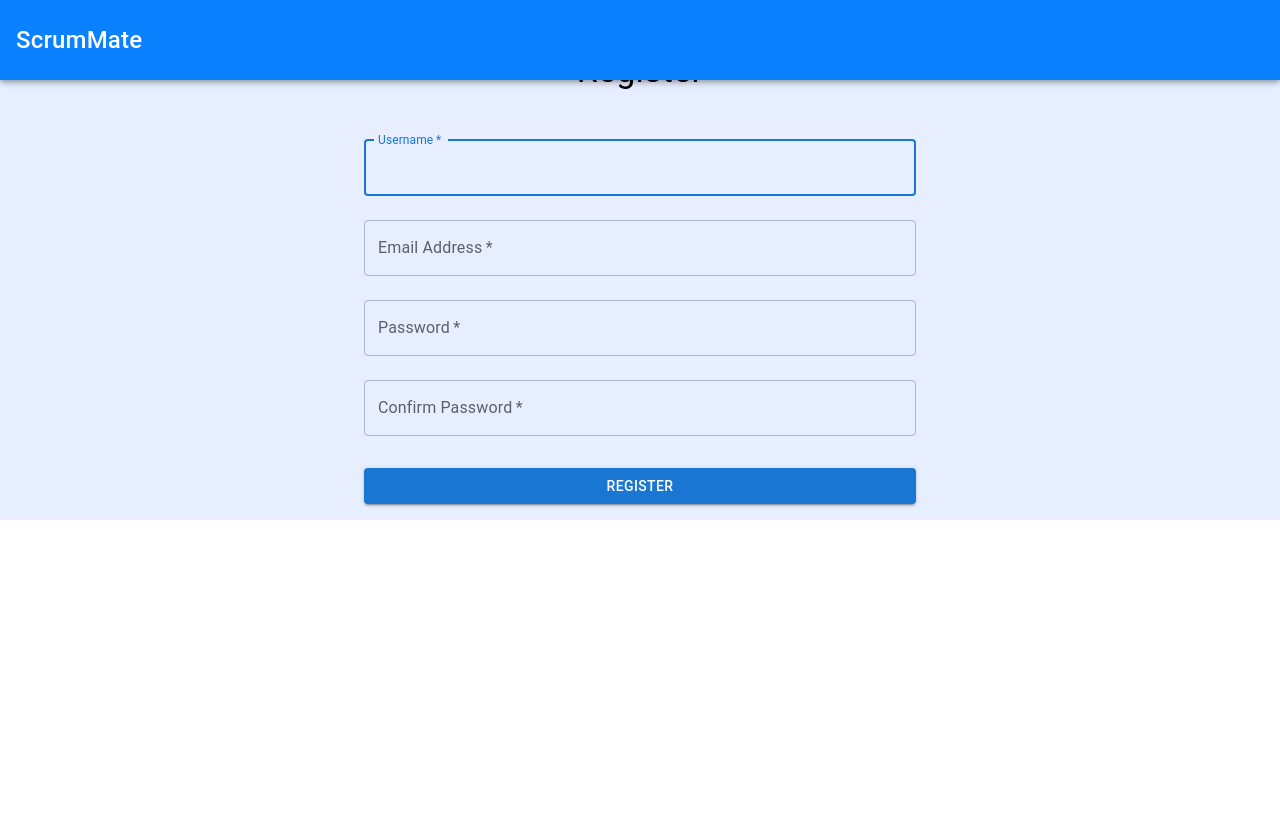
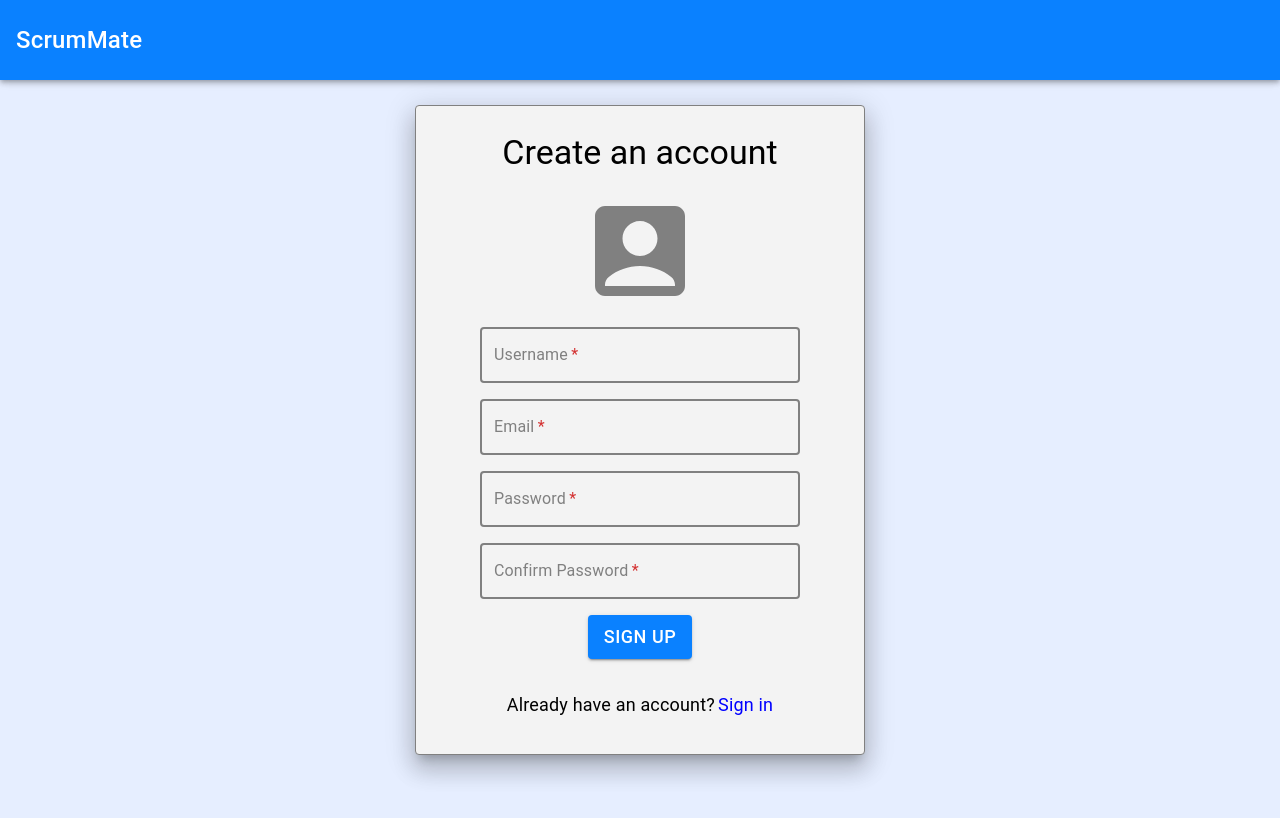
Before and after one commit to adhocmaster/ScrumMate, a React (Create React App) app in the folder frontend/: page /register in a window 1280 px wide. Shown: the top 818 px of the page. Built offline with nearby package versions, Linux system fonts and the light colour scheme; no server answers.

Commit message:
create account frontend done

```diff
--- a/frontend/src/Pages/Register.jsx
+++ b/frontend/src/Pages/Register.jsx
@@ -1,12 +1,33 @@
 import React, { useState } from 'react';
+import Box from '@mui/material/Box';
+import Typography from '@mui/material/Typography';
+import TextField from '@mui/material/TextField';
+import Button from '@mui/material/Button';
+import Link from '@mui/material/Link';
 import { useNavigate } from 'react-router-dom';
-import { Box, Container, TextField, Button, Typography } from '@mui/material';
+import AccountBoxIcon from '@mui/icons-material/AccountBox';
 
-const Register = () => {
+function Register({ onLogin }) {
 	const [username, setUsername] = useState('');
 	const [email, setEmail] = useState('');
 	const [password, setPassword] = useState('');
 	const [confirmPassword, setConfirmPassword] = useState('');
+
+	const handleUsernameChange = (event) => {
+		setUsername(event.target.value);
+	};
+
+	const handleEmailChange = (event) => {
+		setEmail(event.target.value);
+	};
+
+	const handlePasswordChange = (event) => {
+		setPassword(event.target.value);
+	};
+
+	const handleConfirmPasswordChange = (event) => {
+		setConfirmPassword(event.target.value);
+	};
 
 	const navigate = useNavigate();
 
@@ -32,64 +53,219 @@ const Register = () => {
 			// Handle network or other errors
 		}
 	};
+
 	return (
-		<Container maxWidth="sm">
-			<Typography variant="h4" sx={{ marginY: 4 }}>Register</Typography>
-			<Box component="form" onSubmit={handleSubmit} noValidate sx={{ mt: 1 }}>
+		<Box
+			sx={{
+				display: 'flex',
+				flexDirection: 'column',
+				justifyContent: 'flex-start',
+				alignItems: 'center',
+				height: 'calc(100vh - 60px)',
+				paddingTop: '55px',
+			}}
+		>
+			<Box
+				sx={{
+					minWidth: '400px',
+					minHeight: '600px',
+					bgcolor: '#f3f3f3',
+					p: 3, // padding inside the box
+					borderRadius: '4px', // box corner curvature
+					boxShadow: 15,
+					border: 1,
+					borderColor: 'gray',
+					display: 'flex',
+					flexDirection: 'column',
+					alignItems: 'center',
+					gap: 2,
+					'& .MuiTextField-root': {
+						width: '80%',
+						'& label': { color: 'gray' },
+						'& .MuiOutlinedInput-root': {
+							color: 'black',
+							'& fieldset': {
+								borderColor: 'gray',
+								borderWidth: 2,
+								borderRadius: 1
+							},
+							'&:hover fieldset': {
+								borderColor: 'black',
+							},
+							'&.Mui-focused fieldset': {
+								borderColor: 'black',
+							},
+
+						},
+					},
+				}}
+				component="form"
+				onSubmit={handleSubmit}
+			>
+				<Typography
+					sx={{
+						typography: 'h5',
+						color: 'black',
+						textAlign: 'center',
+						fontSize: '34px'
+					}}
+				>
+					Create an account
+				</Typography>
+
+				<AccountBoxIcon
+					fontSize='large'
+					sx={{
+						fontSize: '120px', // Additional size adjustment
+						color: 'gray', // Optional: Change icon color
+					}}
+				/>
+
 				<TextField
-					margin="normal"
-					required
-					fullWidth
+					required='true'
+					error // just for red asterisk
 					label="Username"
-					name="username"
-					autoComplete="username"
-					autoFocus
+					variant="outlined"
+					autoComplete="off"
 					value={username}
-					onChange={(e) => setUsername(e.target.value)}
+					onChange={handleUsernameChange}
 				/>
+
 				<TextField
-					margin="normal"
-					required
-					fullWidth
-					label="Email Address"
-					name="email"
-					autoComplete="email"
+					required='true'
+					error // just for red asterisk
+					label="Email"
+					variant="outlined"
+					autoComplete="off"
 					value={email}
-					onChange={(e) => setEmail(e.target.value)}
+					onChange={handleEmailChange}
 				/>
+
 				<TextField
-					margin="normal"
-					required
-					fullWidth
-					name="password"
+					required='true'
+					error // just for red asterisk
 					label="Password"
 					type="password"
-					autoComplete="current-password"
+					variant="outlined"
+					autoComplete="new-password"
 					value={password}
-					onChange={(e) => setPassword(e.target.value)}
+					onChange={handlePasswordChange}
 				/>
+
 				<TextField
-					margin="normal"
-					required
-					fullWidth
-					name="confirmPassword"
+					required='true'
+					error // just for red asterisk
 					label="Confirm Password"
 					type="password"
-					autoComplete="current-password"
+					variant="outlined"
+					autoComplete="new-password"
 					value={confirmPassword}
-					onChange={(e) => setConfirmPassword(e.target.value)}
+					onChange={handleConfirmPasswordChange}
 				/>
+
 				<Button
 					type="submit"
-					fullWidth
 					variant="contained"
-					sx={{ mt: 3, mb: 2 }}
+					onClick={handleSubmit}
+					sx={{
+						mt: 0,
+						bgcolor: '#0a81ff',
+						color: 'white',
+						fontSize: '18px',
+						'&:hover': {
+							bgcolor: 'white',
+							color: '#0a81ff',
+						},
+					}}
 				>
-					Register
+					Sign up
 				</Button>
+
+				<Box
+					sx={{
+						display: 'flex',
+						alignItems: 'center',
+						width: '80%',
+						justifyContent: 'center',
+						marginTop: '1rem', // Adjust the marginTop as needed
+					}}
+				>
+					<Typography sx={{ color: 'black', textAlign: 'center', fontSize: '18px' }}>
+						Already have an account?
+						<Link
+							href="/"
+							sx={{ color: 'blue', textDecoration: 'none', marginLeft: '0.2rem' }}
+						>
+							Sign in
+						</Link>
+					</Typography>
+				</Box>
+
+
 			</Box>
-		</Container>
+		</Box>
 	);
-};
+}
 
 export default Register;
+
+// const Register = () => {
+// 	return (
+// 		<Container maxWidth="sm">
+// 			<Typography variant="h4" sx={{ marginY: 4 }}>Register</Typography>
+// 			<Box component="form" onSubmit={handleSubmit} noValidate sx={{ mt: 1 }}>
+// 				<TextField
+// 					margin="normal"
+// 					required
+// 					fullWidth
+// 					label="Username"
+// 					name="username"
+// 					autoComplete="username"
+// 					autoFocus
+// 					value={username}
+// 					onChange={(e) => setUsername(e.target.value)}
+// 				/>
+// 				<TextField
+// 					margin="normal"
+// 					required
+// 					fullWidth
+// 					label="Email Address"
+// 					name="email"
+// 					autoComplete="email"
+// 					value={email}
+// 					onChange={(e) => setEmail(e.target.value)}
+// 				/>
+// 				<TextField
+// 					margin="normal"
+// 					required
+// 					fullWidth
+// 					name="password"
+// 					label="Password"
+// 					type="password"
+// 					autoComplete="current-password"
+// 					value={password}
+// 					onChange={(e) => setPassword(e.target.value)}
+// 				/>
+// 				<TextField
+// 					margin="normal"
+// 					required
+// 					fullWidth
+// 					name="confirmPassword"
+// 					label="Confirm Password"
+// 					type="password"
+// 					autoComplete="current-password"
+// 					value={confirmPassword}
+// 					onChange={(e) => setConfirmPassword(e.target.value)}
+// 				/>
+// 				<Button
+// 					type="submit"
+// 					fullWidth
+// 					variant="contained"
+// 					sx={{ mt: 3, mb: 2 }}
+// 				>
+// 					Register
+// 				</Button>
+// 			</Box>
+// 		</Container>
+// 	);
+// };
```
